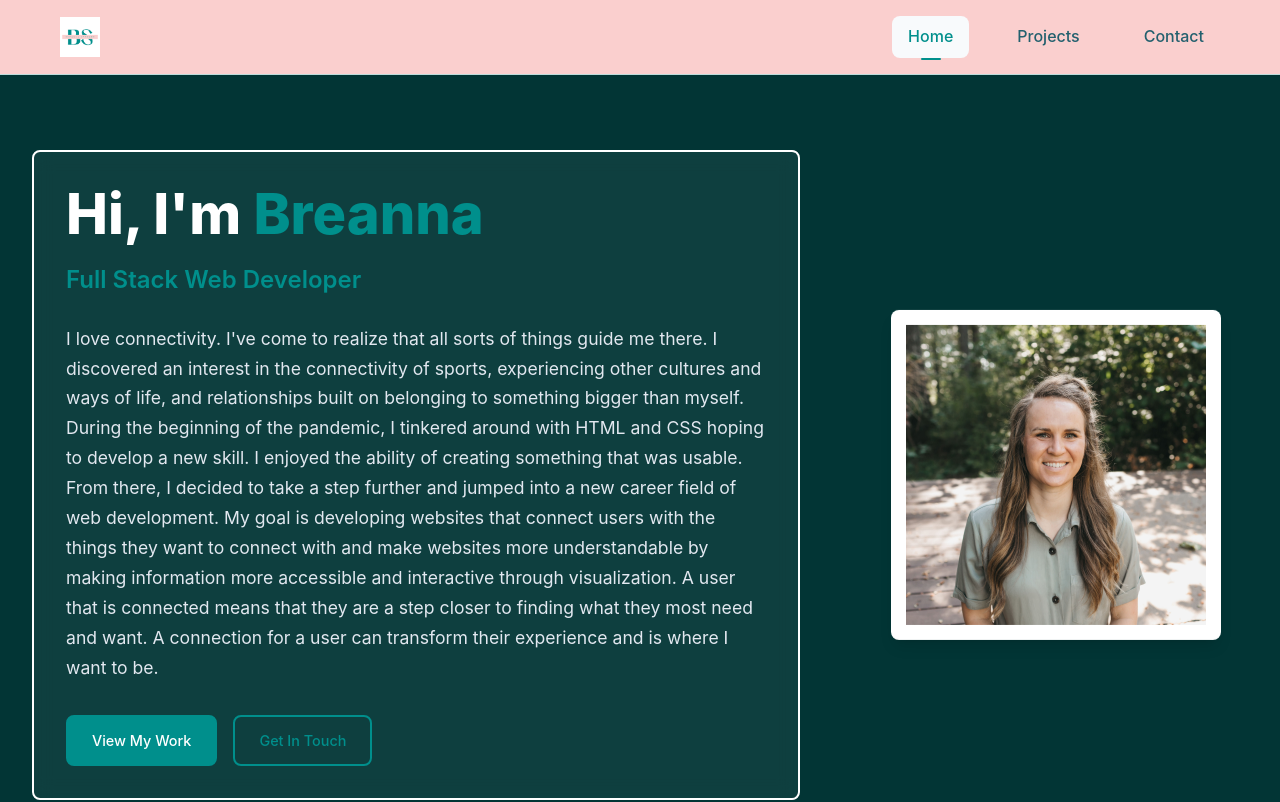
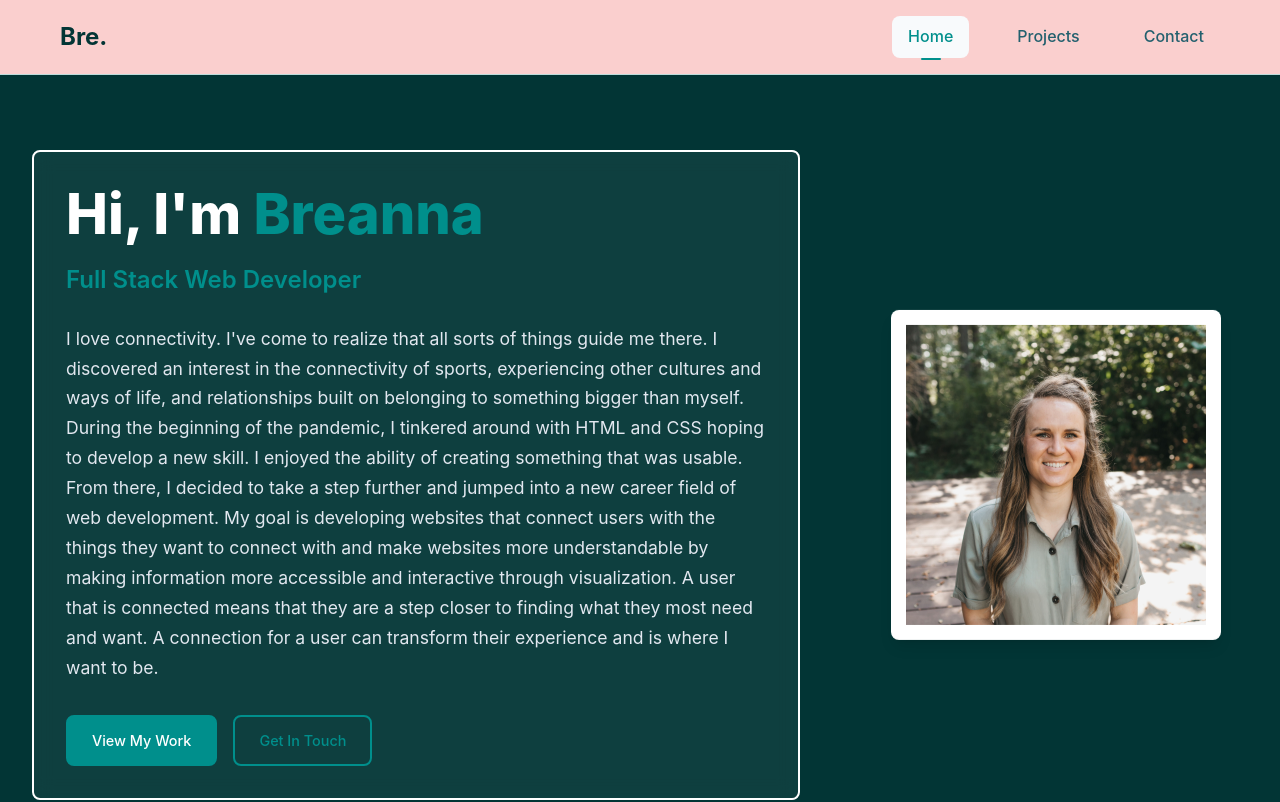
Before and after one commit to Bre-Wonder/my-portfolio, a React (Create React App) app: page / in a window 1280 px wide. Shown: the top 802 px of the page. Built offline with nearby package versions, Linux system fonts and the light colour scheme.

Commit message:
changed logo from picture to text

```diff
--- a/src/components/Navbar.js
+++ b/src/components/Navbar.js
@@ -18,11 +18,7 @@ const Navbar = () => {
     <nav className="navbar">
       <div className="navbar-container">
         <Link to="/" className="navbar-logo" onClick={closeMenu}>
-          <img
-            src="/images/logo.png"
-            alt="Portfolio Logo"
-            className="logo-image"
-          />
+          <span className="logo-text">Bre.</span>
         </Link>
 
         <div className={`navbar-menu ${isOpen ? 'active' : ''}`}>
```
